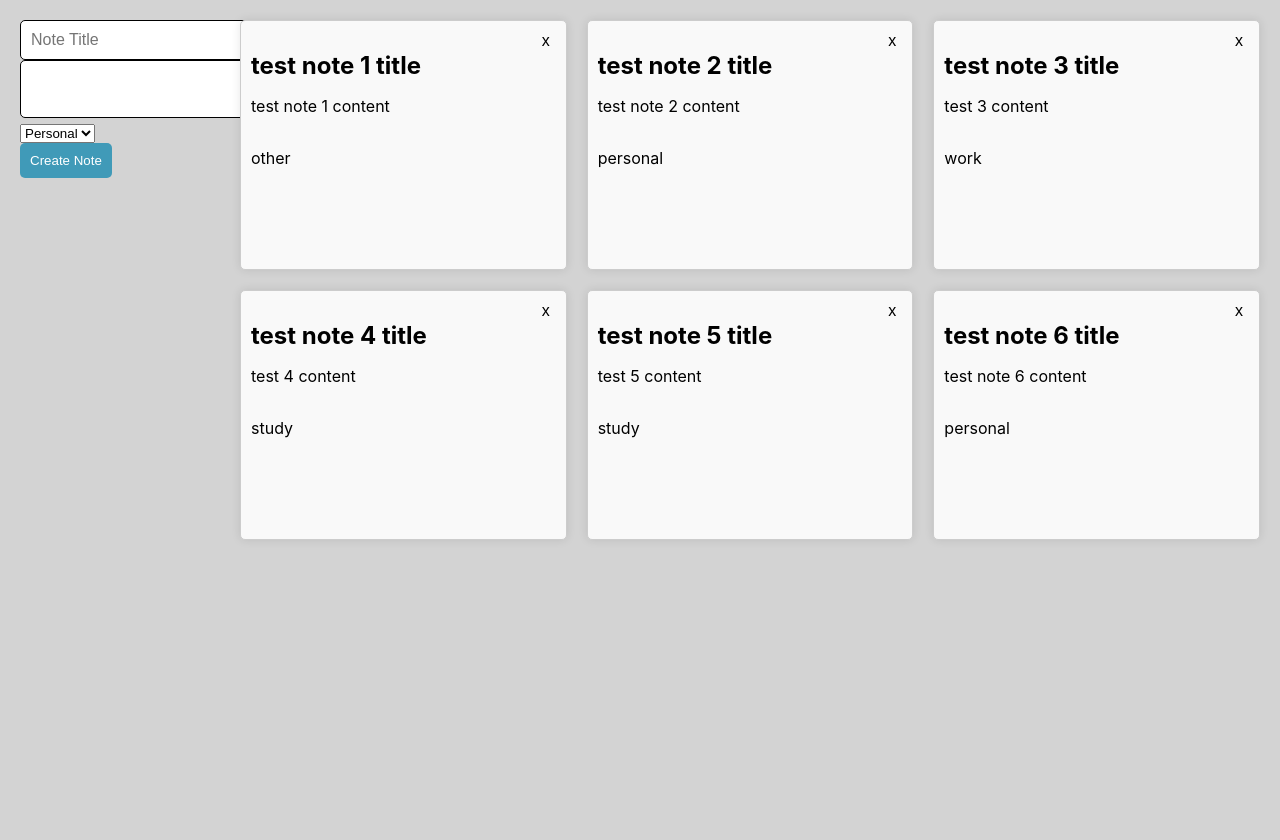
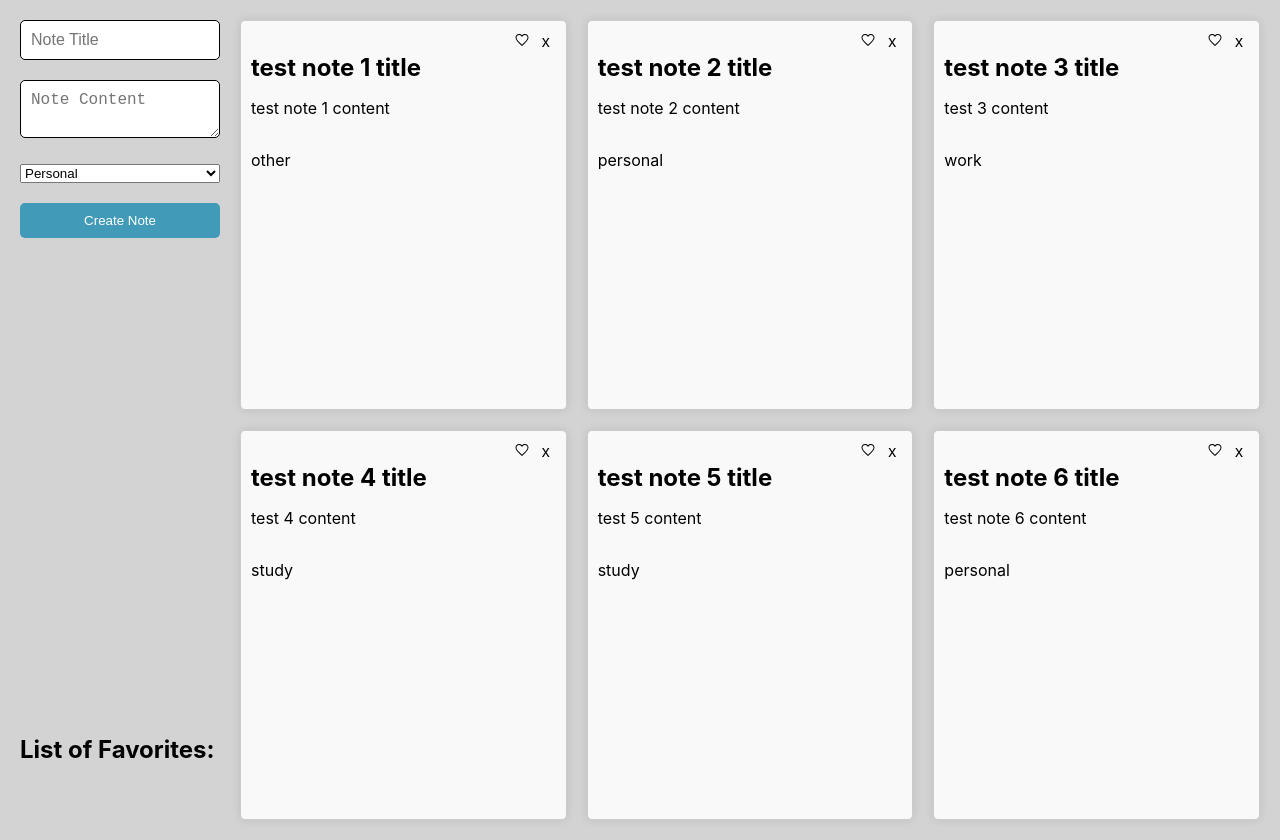
Before and after one commit to beneenfune/CSE-110-LAB-2, a React (Create React App) app in the folder my-app/: page / in a window 1280 px wide. Before the commit the page ends 800 px from the top, so only its background shows below. Built offline with nearby package versions, Linux system fonts and the light colour scheme.

Commit message:
Exercise 4.2.4 done

```diff
--- a/my-app/package.json
+++ b/my-app/package.json
@@ -12,6 +12,7 @@
     "@types/react-dom": "^18.3.0",
     "react": "^18.3.1",
     "react-dom": "^18.3.1",
+    "react-icons": "^5.3.0",
     "react-scripts": "5.0.1",
     "typescript": "^4.9.5",
     "web-vitals": "^2.1.4"
--- a/my-app/src/App.css
+++ b/my-app/src/App.css
@@ -51,7 +51,7 @@ h2 {
 }
 
 .note-form {
-  display: "flex";
+  display: flex;
   gap: 20px;
   flex-direction: column;
 }
@@ -62,6 +62,13 @@ input {
   border: 1px solid black;
   padding: 10px;
   font-size: 16px;
+  width:100%;
+  box-sizing: border-box
+}
+
+
+select {
+  width: 100%;
 }
 
 .note-form button {
@@ -70,6 +77,7 @@ input {
   border: none;
   padding: 10px;
   color: white;
+  width: 100%;
 }
 
 .note-form button:hover {
@@ -91,3 +99,17 @@ input {
   background-color: rgb(220, 89, 89);
   color: white;
 }
+
+
+.favorites {
+  margin-top: auto;
+  margin-bottom: 40px;
+}
+
+.sidebar {
+  display: flex;
+  flex-direction: column;
+  justify-content: space-between;
+  padding: 0px;
+  height: 100vh;
+}
--- a/my-app/src/App.tsx
+++ b/my-app/src/App.tsx
@@ -3,7 +3,11 @@ import logo from './logo.svg';
 import { Label, Note } from "./types"
 import { dummyNotesList } from './constants';
 import './App.css';
-import { useState } from 'react';
+import { useState, useEffect } from 'react';
+import { IoHeart } from "react-icons/io5";
+import { IoMdHeartEmpty } from "react-icons/io";
+
+
 
 function App() {
   const [notes, setNotes] = useState(dummyNotesList);
@@ -14,6 +18,8 @@ function App() {
     label: Label.other,
   }
   const [createNote, setCreateNote] = useState(initialNote);
+  const [favorites, setFavorites] = useState<number[]>([]);
+
 
   function createNoteHandler(event: React.FormEvent<HTMLFormElement>) {
     event.preventDefault();
@@ -27,30 +33,52 @@ function App() {
     setCreateNote(initialNote);
   }
 
+  const favoriteClicker = (noteId: number) => {
+    if (favorites.includes(noteId)) {
+      setFavorites(favorites.filter((id)=> id !== noteId));
+    } else {
+      setFavorites([...favorites, noteId]);
+    }
+  };
+
+  useEffect(() => {
+    console.log('The favorites list is:', favorites);
+  }, [favorites])
+
   return (
     <div className="app-container">
+      <div className="sidebar">
         <form className="note-form" onSubmit={createNoteHandler}>
           <div>
             <input
               placeholder="Note Title"
               onChange={(event) =>
-              setCreateNote({...createNote, title: event.target.value})}
-              required>
-          </input>
+                setCreateNote({ ...createNote, title: event.target.value })
+              }
+              required
+            ></input>
           </div>
 
           <div>
             <textarea
-            onChange={(event)=>
-              setCreateNote({...createNote, content: event.target.value})}
-            required>
-          </textarea>
+              placeholder="Note Content"
+              onChange={(event) =>
+                setCreateNote({ ...createNote, content: event.target.value })
+              }
+              required
+            ></textarea>
           </div>
 
           <div>
-          <select onChange={(event) =>
-            setCreateNote({...createNote, label: event.target.value as Label })}
-            required>
+            <select
+              onChange={(event) =>
+                setCreateNote({
+                  ...createNote,
+                  label: event.target.value as Label,
+                })
+              }
+              required
+            >
               <option value={Label.personal}>Personal</option>
               <option value={Label.study}>Study</option>
               <option value={Label.work}>Work</option>
@@ -59,22 +87,33 @@ function App() {
           </div>
 
           <div>
-          <button
-           type="submit">Create Note</button>
+            <button type="submit">Create Note</button>
           </div>
         </form>
 
+        <div className="favorites">
+          <h2>List of Favorites:</h2>
+          <ul>
+            {favorites.map((favId) => {
+              const favoriteNote = notes.find((note) => note.id === favId);
+              return <li key={favId}>{favoriteNote?.title}</li>;
+            })}
+          </ul>
+        </div>
+      </div>
+
       <div className="note-grid">
         {notes.map((note) => (
-          <div
-            key={note.id}
-            className='note-item'>
-            <div className='notes-header'>
+          <div key={note.id} className="note-item">
+            <div className="notes-header">
+              <button onClick={() => favoriteClicker(note.id)}>
+                {favorites.includes(note.id) ? <IoHeart style={{color: "red"}}/> : <IoMdHeartEmpty/>}
+              </button>
               <button>x</button>
             </div>
-            <h2> { note.title } </h2>
-            <p> { note.content } </p>
-            <p> { note.label } </p>
+            <h2> {note.title} </h2>
+            <p> {note.content} </p>
+            <p> {note.label} </p>
           </div>
         ))}
       </div>
```
Also changed, not shown: 1 other file (tests, documents, lock files or other folders). Lines whose indentation alone changed are shown as unchanged.
